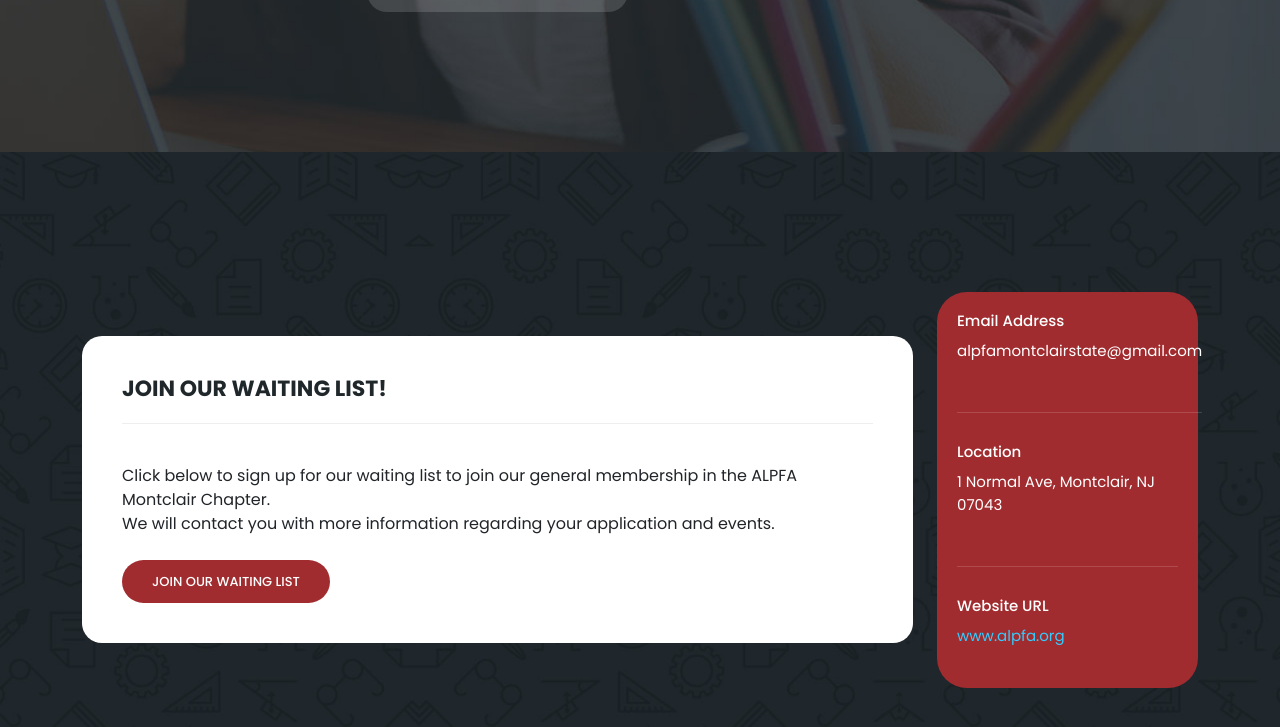
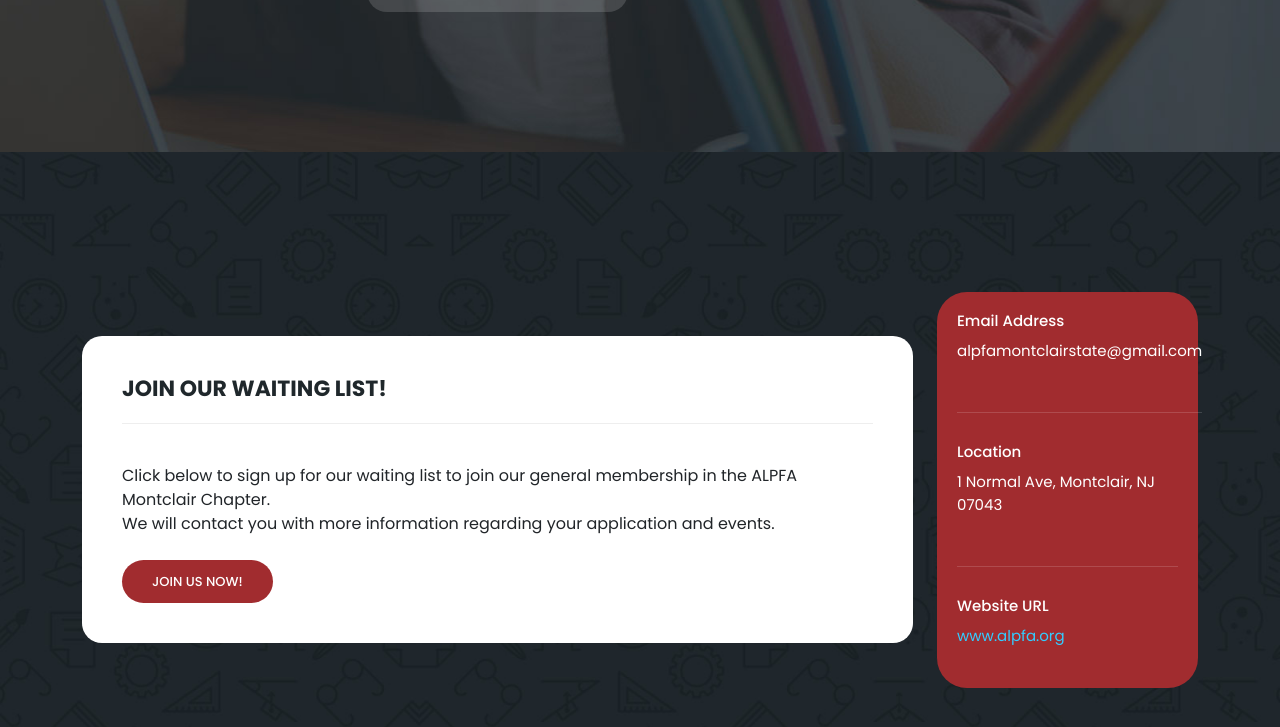
Before and after one commit to alpfamsu/alpfamsu.github.com, a plain HTML site: page index.html in a window 1280 px wide. Shown: the part 3437-4164 px from the top of the page. Drawn offline with nearby package versions, Linux system fonts and the light colour scheme.

Commit message:
Update index.html

```diff
--- a/index.html
+++ b/index.html
@@ -289,7 +289,7 @@
               <div class="item">
                 <h3>Join the ALPFA Membership</h3>
                 <p>Start your membership through the ALPFA Official Website.</p>
-                <div class="main-button-yellow">
+                <div class="main-button-red">
                   <div><a rel="nofollow" href="https://membership.alpfaplus.org/login" target="blank">Join Us Now!</a></div>
               </div>
               </div>
@@ -428,7 +428,8 @@
                       <p3>Click below to sign up for our waiting list to join our general membership in the ALPFA Montclair Chapter. <br> We will contact you with more information regarding your application and events.</p3>
                       <br>
                       <br>
-                      <button type="button" id="form-submit" href="https://forms.gle/6DXVxNAt5bznWrDv7" class="button">Join Our Waiting List</button>
+                      <div class="main-button-red">
+                        <div><a rel="nofollow" href="https://forms.gle/U8jh1LQGmeE7Yk7y9" target="blank">Join Us Now!</a></div>
                     </fieldset>
                   </div>
                 </div>
```
